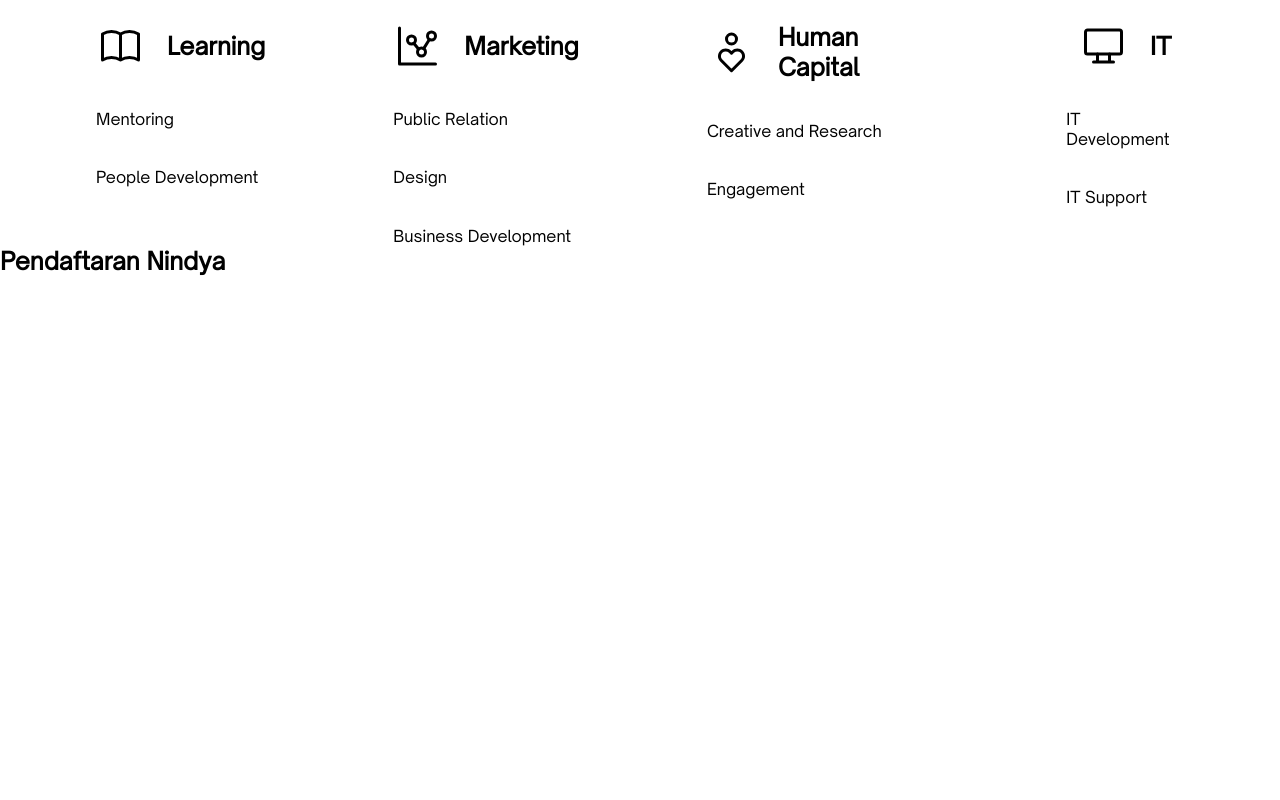
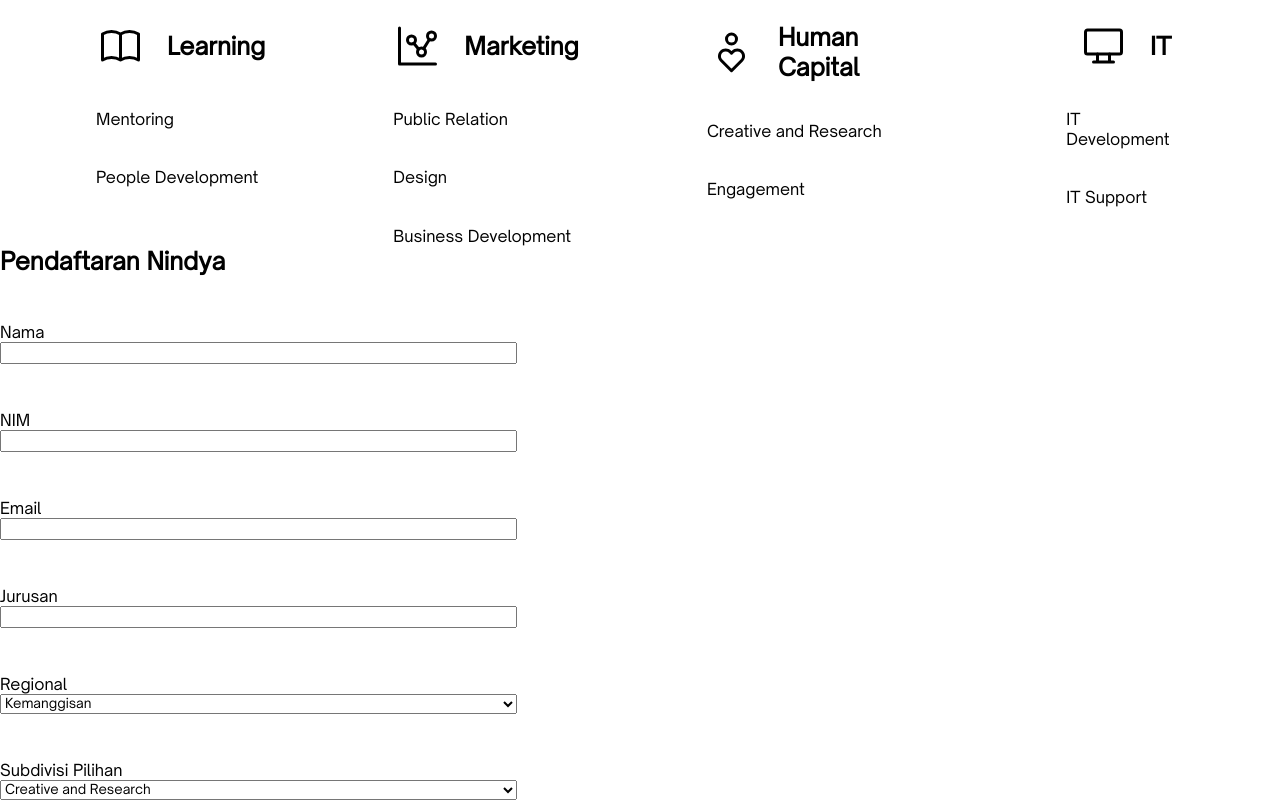
Before and after one commit to danielxavieroei/OJT-IT-DEV, a plain HTML site: page nindya.html in a window 1280 px wide. Shown: the part 921-1721 px from the top of the page. Before the commit the page ends 1197 px from the top, so only its background shows below. Drawn offline with Linux system fonts and the light colour scheme.

Commit message:
new update

```diff
--- a/assets/css/style2.css
+++ b/assets/css/style2.css
@@ -105,3 +105,15 @@
 }
 
 /*bottom section*/
+.datakiri{
+    width: 517px;
+    height: 62px;
+    display: flex;
+    flex-direction: column;
+    gap: 46px;
+}
+
+.nama, .nonim, .almtemail, .major, .lokasi, .subdivisi{
+    display: flex;
+    flex-direction: column;
+}
--- /dev/null
+++ b/assets/js/form.js
@@ -0,0 +1 @@
+console.log('TESTING')
--- a/nindya.html
+++ b/nindya.html
@@ -72,17 +72,57 @@
 
     <!--bottom section-->
     <section class="bottomsection">
-    <h1>Pendaftaran Nindya</h1>
         <div class="pendaftaraannindya">
-            <div class="parentdaftar">
-                <div class="datakiri">
-
+            <div class="datakiri">
+                <h1>Pendaftaran Nindya</h1>
+                <div class="nama">
+                    <label for="name">Nama</label>
+                    <input type="text" id="name">
                 </div>
-                <div class="data kanan">
+                <div class="nonim">
+                    <label for="nim">NIM</label>
+                    <input type="text" id="nim">
+                </div>
+                <div class="almtemail">
+                    <label for="email">Email</label>
+                    <input type="text" id="email">
+                </div>
+                <div class="major">
+                    <label for="jurusan">Jurusan</label>
+                    <input type="text" id="jurusan">
+                </div>
+                <div class="lokasi">
+                    <label for="regional">Regional</label>
+                    <select name="regional" id="regional">
+                        <option value="kemanggisan">Kemanggisan</option>
+                        <option value="alamsutera">Alam Sutera</option>
+                        <option value="bekasi">Bekasi</option>
+                        <option value="senayan">Senayan</option>
+                    </select>
+                </div>
+                <div class="subdivisi">
+                    <label for="pilihsubdivisi">Subdivisi Pilihan</label>
+                    <select name="pilihsubdivisi" id="pilihsubdivisi">
+                        <option value="creativeandresearch">Creative and Research</option>
+                        <option value="engagement">Engagement</option>
+                        <option value="mentoring">Mentoring</option>
+                        <option value="publicdevelopment">Public Development</option>
+                        <option value="businessdevelopment">Business Development</option>
+                        <option value="publicrelation">Public Relation</option>
+                        <option value="design">Design</option>
+                        <option value="itdevelopmet">IT Development</option>
+                        <option value="itsupport">IT Support</option>
+                    </select>
+                </div>
+            </div>
+            <div class="data kanan">
+                <div>
 
                 </div>
             </div>
         </div>
     </section>
+
+    <script src="assets/js/form.js"></script>
 </body>
 </html>
```
